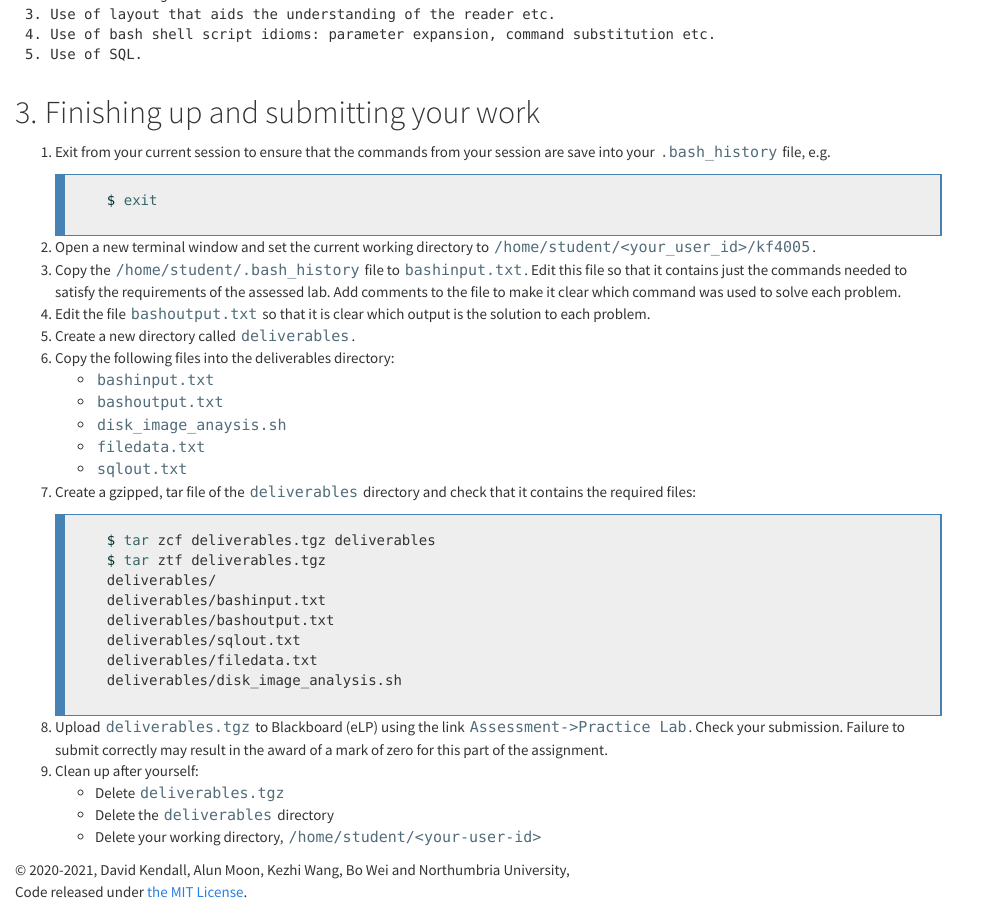
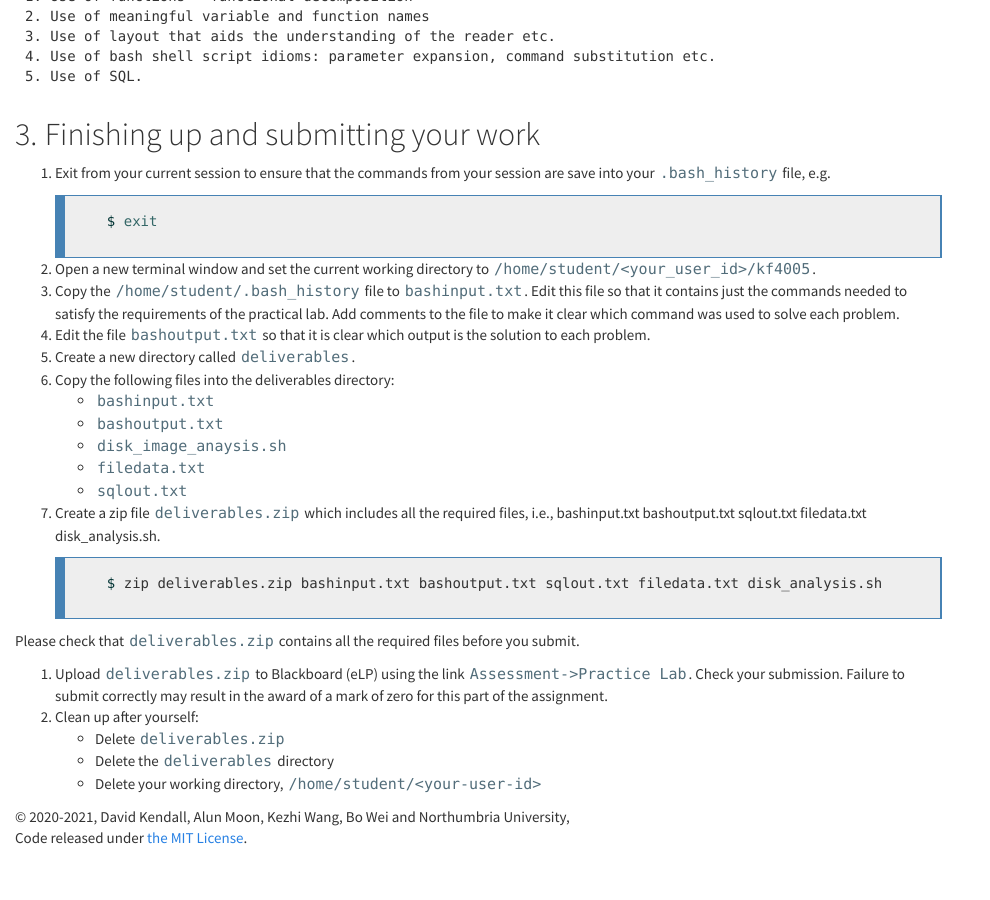
Before and after one commit to wkz20042008/kf4005, a Jekyll site: the page built from L11.md, in a window 1280 px wide and 900 px high, scrolled down 2342 px. Shown: the whole window, without its empty margins (0-990 px from the left). Built offline with Jekyll 4.4.1, drawn with Linux system fonts in a browser that asks for light colours; nearby versions of some CDN libraries; after the commit the page ends 3201 px from its top, so only the background shows below that; some of the changed text lies outside the part shown.

Commit message:
Update L11.md

````diff
--- a/L11.md
+++ b/L11.md
@@ -36,7 +36,7 @@ problem.
 
 
 
-## Practice (50%)
+## Practical Lab (50%)
 
 ### Create directories for the lab session (2 marks)
 
@@ -148,7 +148,7 @@ session are save into your `.bash_history` file, e.g.
 `/home/student/<your_user_id>/kf4005`.
 1. Copy the `/home/student/.bash_history` file to `bashinput.txt`. Edit
 this file so that it contains just the commands needed to satisfy the
-requirements of the assessed lab. Add comments to the file to make
+requirements of the practical lab. Add comments to the file to make
 it clear which command was used to solve each problem.
 1. Edit the file `bashoutput.txt` so that it is clear which output
 is the solution to each problem.
@@ -159,25 +159,20 @@ is the solution to each problem.
     * `disk_image_anaysis.sh`
     * `filedata.txt`
     * `sqlout.txt`
-1. Create a gzipped, tar file of the `deliverables` directory and
-check that it contains the required files:
+1. Create a zip file `deliverables.zip` which includes all the required files, i.e., bashinput.txt bashoutput.txt sqlout.txt filedata.txt disk_analysis.sh.
 
      ```sh
-     $ tar zcf deliverables.tgz deliverables
-     $ tar ztf deliverables.tgz
-     deliverables/
-     deliverables/bashinput.txt
-     deliverables/bashoutput.txt
-     deliverables/sqlout.txt
-     deliverables/filedata.txt
-     deliverables/disk_image_analysis.sh
+     $ zip deliverables.zip bashinput.txt bashoutput.txt sqlout.txt filedata.txt disk_analysis.sh
      ```
      {: .code}
-1. Upload `deliverables.tgz` to Blackboard (eLP) using the link
+
+Please check that `deliverables.zip` contains all the required files before you submit.
+
+1. Upload `deliverables.zip` to Blackboard (eLP) using the link
 `Assessment->Practice Lab`. Check your submission. Failure to submit
 correctly may result in the award of a mark of zero for this part of the
 assignment.
 1. Clean up after yourself:
-    * Delete `deliverables.tgz`
+    * Delete `deliverables.zip`
     * Delete the `deliverables` directory
     * Delete your working directory, `/home/student/<your-user-id>`
````
Also changed, not shown: other parts of L11.md (+2 -2 lines).
